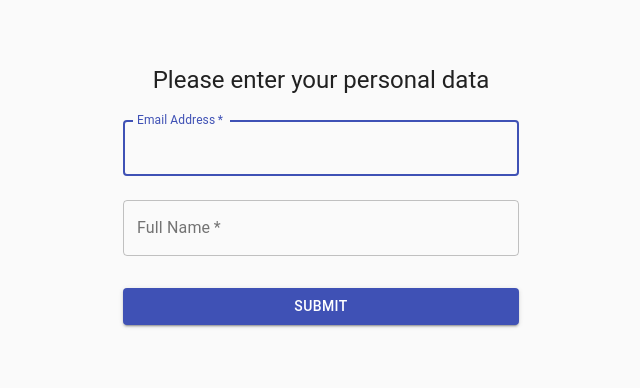
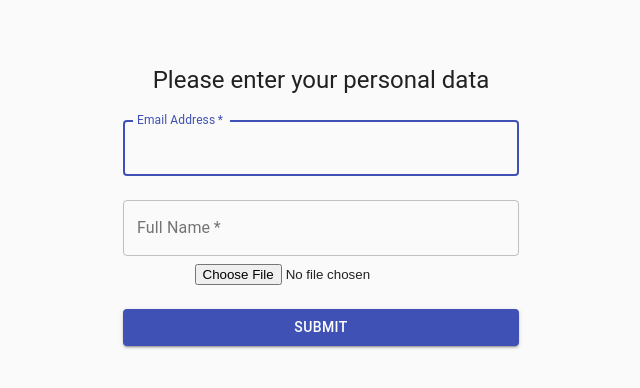
Before and after one commit to dotslashbin/PDD, a React (Create React App) app in the folder pdd_webapp/: page / in a window 1280 px wide. Shown: the top 388 px of the page, without its empty margins (319-959 px from the left). Built offline with nearby package versions, Linux system fonts and the light colour scheme.

Commit message:
Added encoding of pdf file

```diff
--- a/pdd_webapp/src/selectors/PersonalData/index.ts
+++ b/pdd_webapp/src/selectors/PersonalData/index.ts
@@ -1,9 +1,13 @@
 import axios from 'axios'
 
 export default class PersonalDataSelector {
-	static async Create(name: string, email: string): Promise<any> {
+	static async Create(
+		name: string,
+		email: string,
+		attachment: string
+	): Promise<any> {
 		return await axios
-			.post('http://localhost:3001/personal-data', { name, email })
+			.post('http://localhost:3001/personal-data', { name, email, attachment })
 			.then((result) => result)
 			.catch((error) => {
 				console.error(`Axios error: ${error}`)
--- a/pdd_webapp/src/views/forms/CreateForm.tsx
+++ b/pdd_webapp/src/views/forms/CreateForm.tsx
@@ -27,6 +27,7 @@ export default function CreateForm(): any {
 
 	const [email, setEmail] = useState('')
 	const [fullName, setFullName] = useState('')
+	const [attachemnt, setAttachment] = useState('')
 
 	const updateEmailValue = (value: string) => {
 		setEmail(value)
@@ -36,9 +37,24 @@ export default function CreateForm(): any {
 		setFullName(value)
 	}
 
+	const updateAttachment = (e: any) => {
+		e.preventDefault()
+
+		const file = e.target.files[0]
+		console.log('file', file)
+		if (file) {
+			const reader = new FileReader()
+			reader.onload = (readerEvt: any) => {
+				const binaryString = readerEvt.target.result
+				setAttachment(binaryString)
+			}
+			reader.readAsBinaryString(file)
+		}
+	}
+
 	const submitForm = async () => {
 		try {
-			const result = await PersonalDataSelector.Create(email, fullName)
+			const result = await PersonalDataSelector.Create(email, fullName, attachemnt)
 			console.log(result)
 		} catch (error) {
 			console.error(`There is an error: ${error}`)
@@ -78,6 +94,7 @@ export default function CreateForm(): any {
 						value={fullName}
 						onChange={(input: any) => {updateFullName(input.target.value)}}
 					/>
+					<input type="file" name="cv" onChange={updateAttachment} />
 					<Button
 						type="button"
 						fullWidth
```
